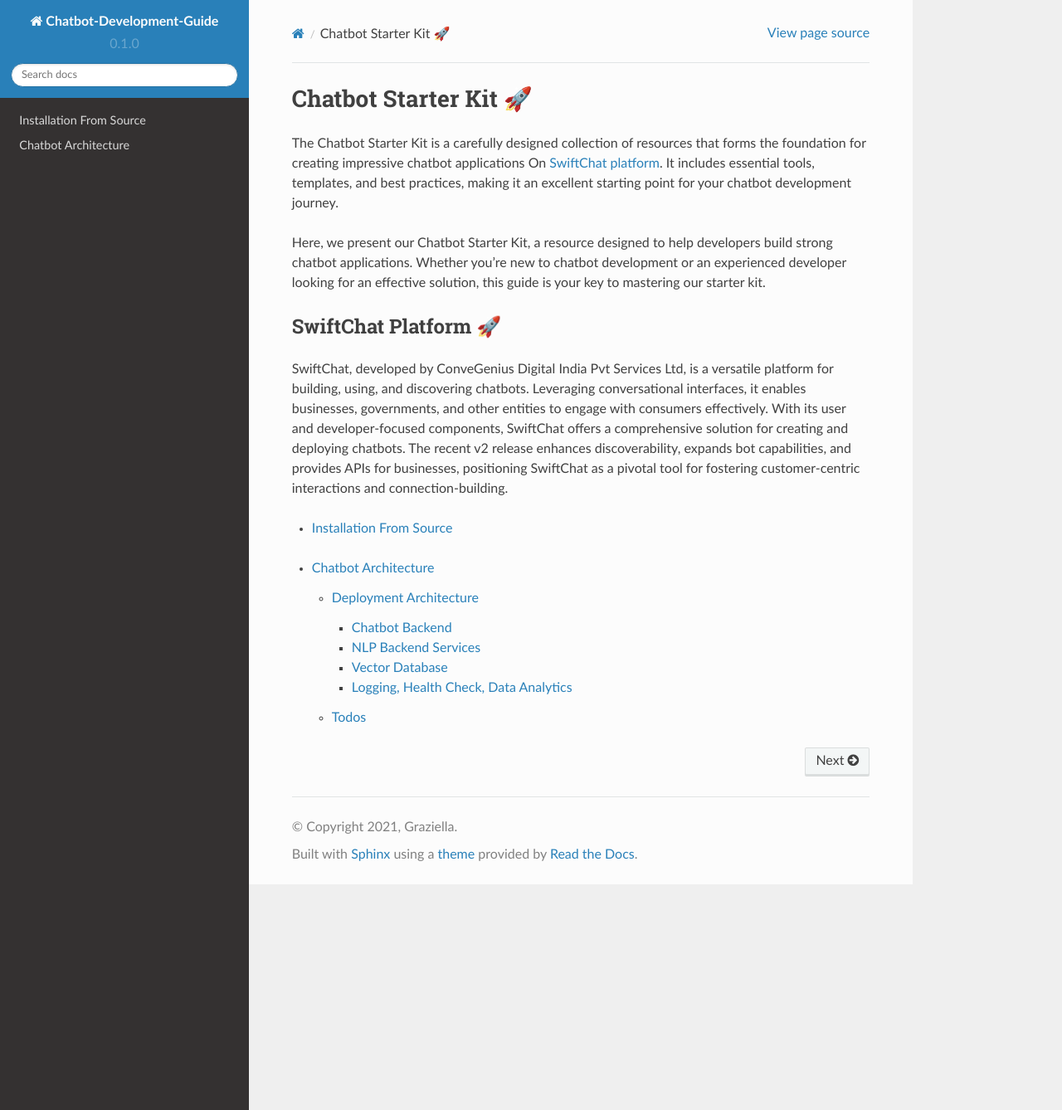
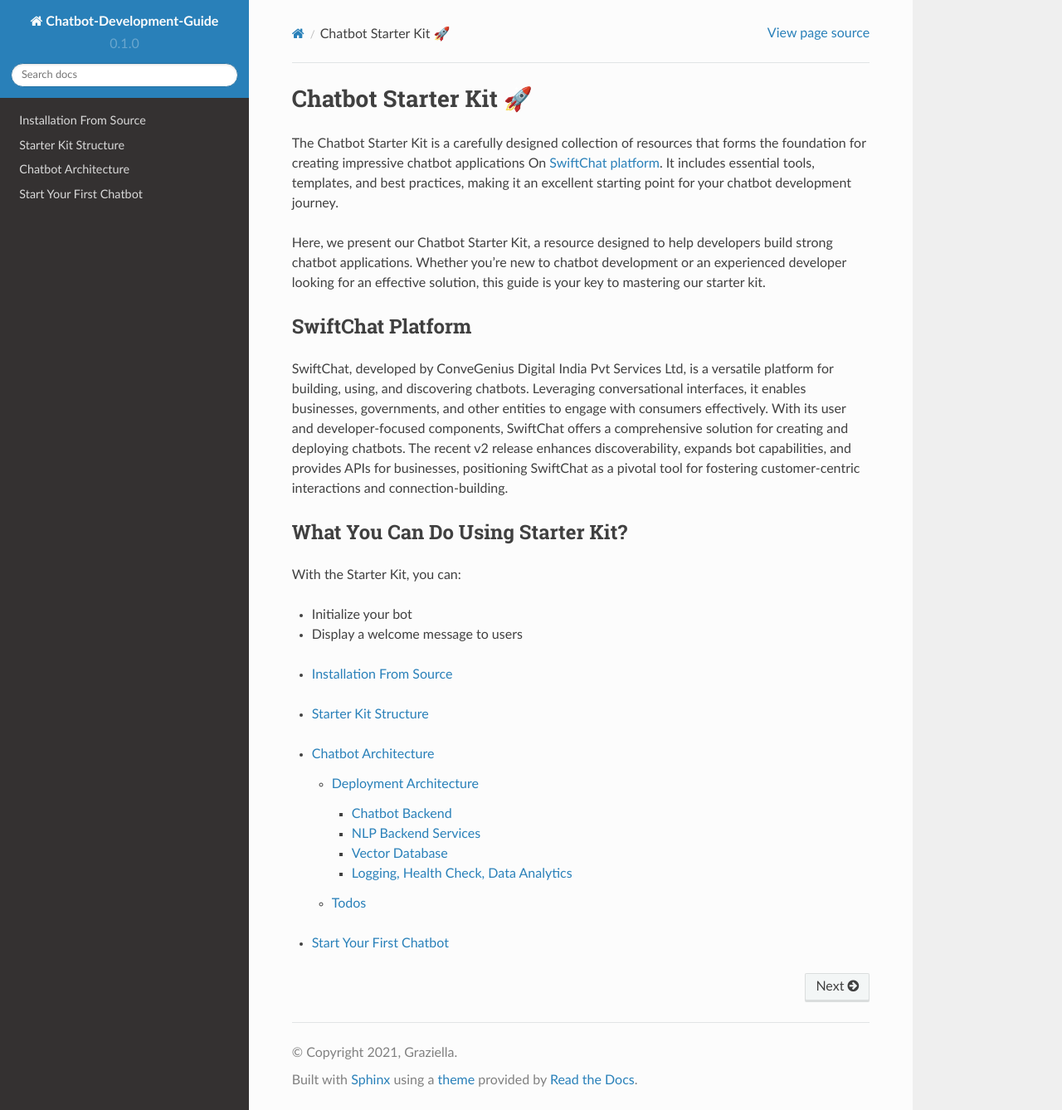
Before and after one commit to Priyanka-sharma181/Chatbot-Development-Guide, a Sphinx documentation site: the page built from docs/source/index.rst, in a window 1280 px wide and 1338 px high. Shown: the whole window at 83% size. Built offline with Sphinx 7.4.7 and the Read the Docs theme 2.0.0, drawn with Linux system fonts in a browser that asks for light colours.

Commit message:
adding new toc

```diff
--- a/docs/source/index.rst
+++ b/docs/source/index.rst
@@ -5,12 +5,25 @@
 
 Here, we present our Chatbot Starter Kit, a resource designed to help developers build strong chatbot applications. Whether you're new to chatbot development or an experienced developer looking for an effective solution, this guide is your key to mastering our starter kit.
 
-SwiftChat Platform 🚀
+SwiftChat Platform
 ------------------------
 SwiftChat, developed by ConveGenius Digital India Pvt Services Ltd, is a versatile platform for building, using, and discovering chatbots. Leveraging conversational interfaces, it enables businesses, governments, and other entities to engage with consumers effectively. With its user and developer-focused components, SwiftChat offers a comprehensive solution for creating and deploying chatbots. The recent v2 release enhances discoverability, expands bot capabilities, and provides APIs for businesses, positioning SwiftChat as a pivotal tool for fostering customer-centric interactions and connection-building.
+
+What You Can Do Using Starter Kit?
+------------------------
+With the Starter Kit, you can:
+
+- Initialize your bot
+- Display a welcome message to users
 
 .. toctree::
    installation.rst
 
 .. toctree::
+   repo_structure.rst
+
+.. toctree::
    architecture.rst
+
+.. toctree::
+   start_bot.rst
--- /dev/null
+++ b/docs/source/repo_structure.rst
@@ -0,0 +1,4 @@
+Starter Kit Structure
+====================
+
+Let's take a look at the organization of our Chatbot Starter Kit repository, which has been meticulously structured to enhance usability and navigation.
--- /dev/null
+++ b/docs/source/start_bot.rst
@@ -0,0 +1,2 @@
+Start Your First Chatbot
+====================
```
